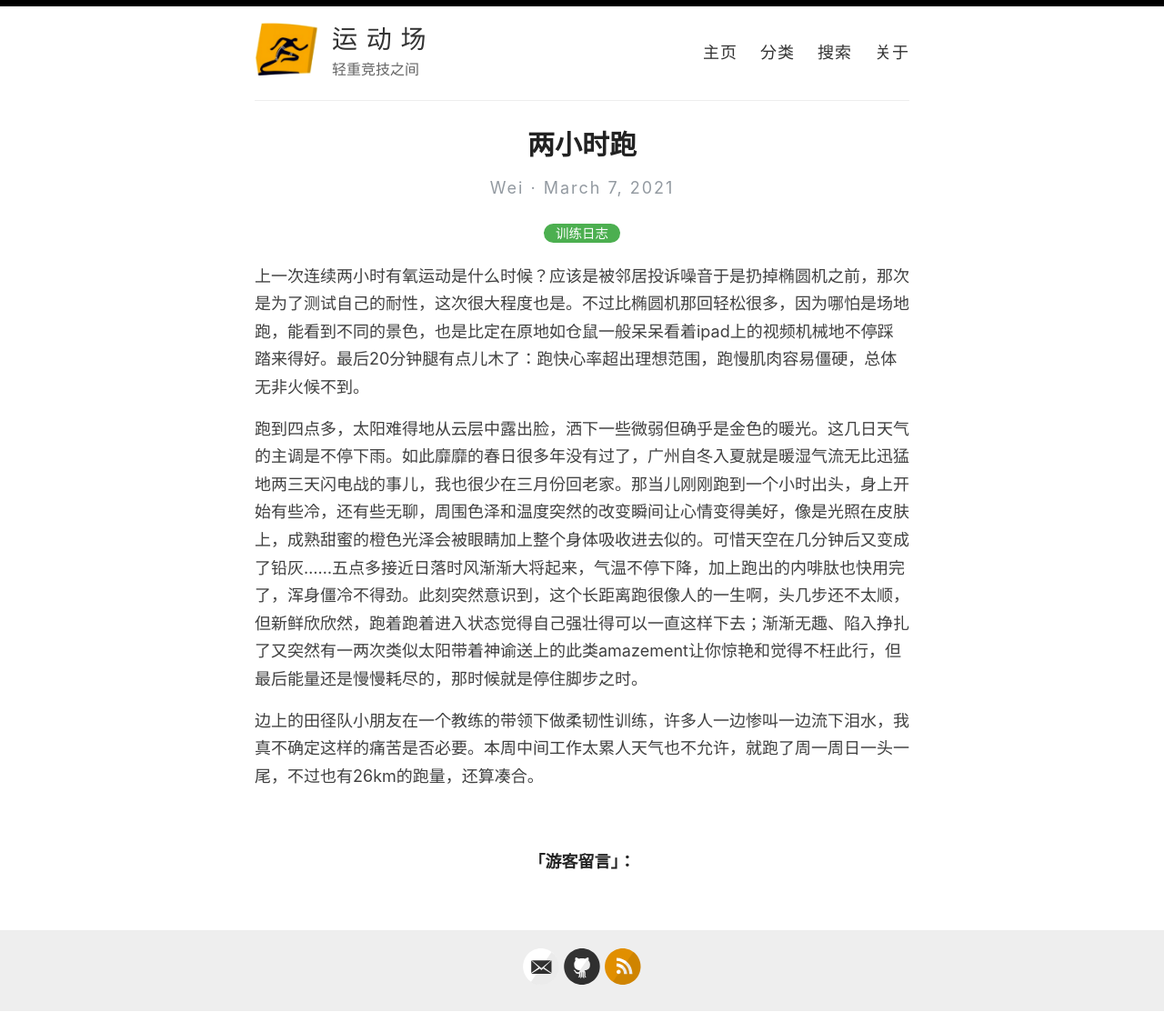
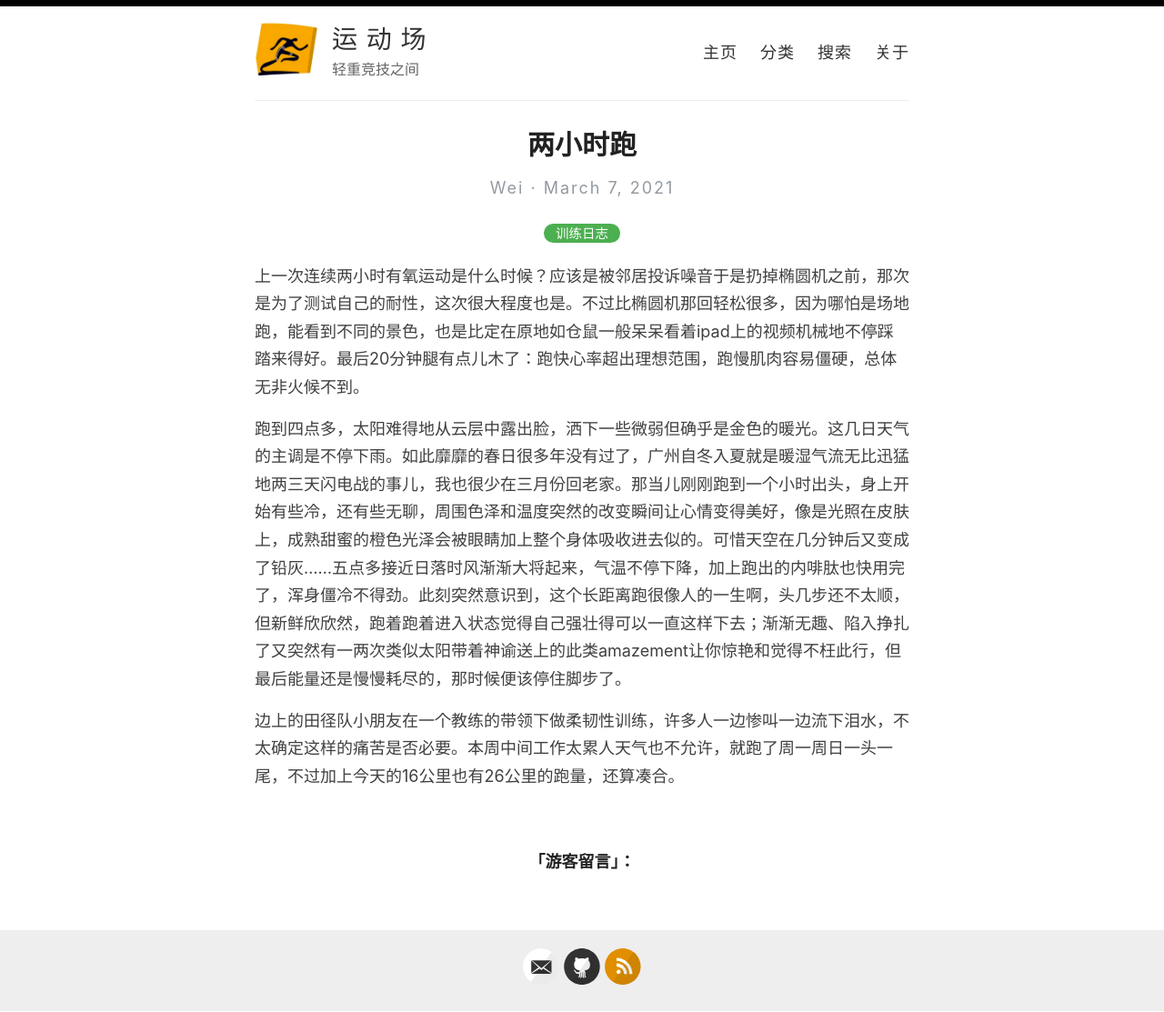
Before and after one commit to athletik/athletik.github.io, a Jekyll site: the page built from _posts/2021-3-7-两小时跑.md, in a window 1280 px wide. Shown: the whole page at 91% size. Built offline with Jekyll 4.4.1, drawn with Linux system fonts in a browser that asks for light colours; comment, search, counter and statistics services are not loaded.

Commit message:
Update 2021-3-7-两小时跑.md

```diff
--- a/_posts/2021-3-7-两小时跑.md
+++ b/_posts/2021-3-7-两小时跑.md
@@ -6,6 +6,6 @@ title: 两小时跑
 
 上一次连续两小时有氧运动是什么时候？应该是被邻居投诉噪音于是扔掉椭圆机之前，那次是为了测试自己的耐性，这次很大程度也是。不过比椭圆机那回轻松很多，因为哪怕是场地跑，能看到不同的景色，也是比定在原地如仓鼠一般呆呆看着ipad上的视频机械地不停踩踏来得好。最后20分钟腿有点儿木了：跑快心率超出理想范围，跑慢肌肉容易僵硬，总体无非火候不到。
 
-跑到四点多，太阳难得地从云层中露出脸，洒下一些微弱但确乎是金色的暖光。这几日天气的主调是不停下雨。如此靡靡的春日很多年没有过了，广州自冬入夏就是暖湿气流无比迅猛地两三天闪电战的事儿，我也很少在三月份回老家。那当儿刚刚跑到一个小时出头，身上开始有些冷，还有些无聊，周围色泽和温度突然的改变瞬间让心情变得美好，像是光照在皮肤上，成熟甜蜜的橙色光泽会被眼睛加上整个身体吸收进去似的。可惜天空在几分钟后又变成了铅灰……五点多接近日落时风渐渐大将起来，气温不停下降，加上跑出的内啡肽也快用完了，浑身僵冷不得劲。此刻突然意识到，这个长距离跑很像人的一生啊，头几步还不太顺，但新鲜欣欣然，跑着跑着进入状态觉得自己强壮得可以一直这样下去；渐渐无趣、陷入挣扎了又突然有一两次类似太阳带着神谕送上的此类amazement让你惊艳和觉得不枉此行，但最后能量还是慢慢耗尽的，那时候就是停住脚步之时。
+跑到四点多，太阳难得地从云层中露出脸，洒下一些微弱但确乎是金色的暖光。这几日天气的主调是不停下雨。如此靡靡的春日很多年没有过了，广州自冬入夏就是暖湿气流无比迅猛地两三天闪电战的事儿，我也很少在三月份回老家。那当儿刚刚跑到一个小时出头，身上开始有些冷，还有些无聊，周围色泽和温度突然的改变瞬间让心情变得美好，像是光照在皮肤上，成熟甜蜜的橙色光泽会被眼睛加上整个身体吸收进去似的。可惜天空在几分钟后又变成了铅灰……五点多接近日落时风渐渐大将起来，气温不停下降，加上跑出的内啡肽也快用完了，浑身僵冷不得劲。此刻突然意识到，这个长距离跑很像人的一生啊，头几步还不太顺，但新鲜欣欣然，跑着跑着进入状态觉得自己强壮得可以一直这样下去；渐渐无趣、陷入挣扎了又突然有一两次类似太阳带着神谕送上的此类amazement让你惊艳和觉得不枉此行，但最后能量还是慢慢耗尽的，那时候便该停住脚步了。
 
-边上的田径队小朋友在一个教练的带领下做柔韧性训练，许多人一边惨叫一边流下泪水，我真不确定这样的痛苦是否必要。本周中间工作太累人天气也不允许，就跑了周一周日一头一尾，不过也有26km的跑量，还算凑合。
+边上的田径队小朋友在一个教练的带领下做柔韧性训练，许多人一边惨叫一边流下泪水，不太确定这样的痛苦是否必要。本周中间工作太累人天气也不允许，就跑了周一周日一头一尾，不过加上今天的16公里也有26公里的跑量，还算凑合。
```
